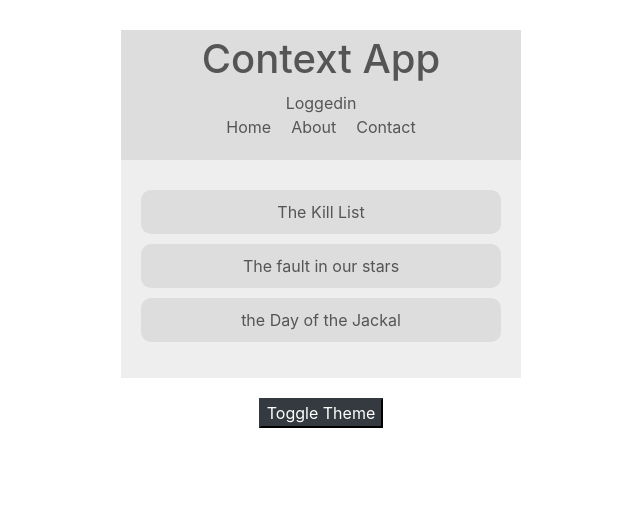
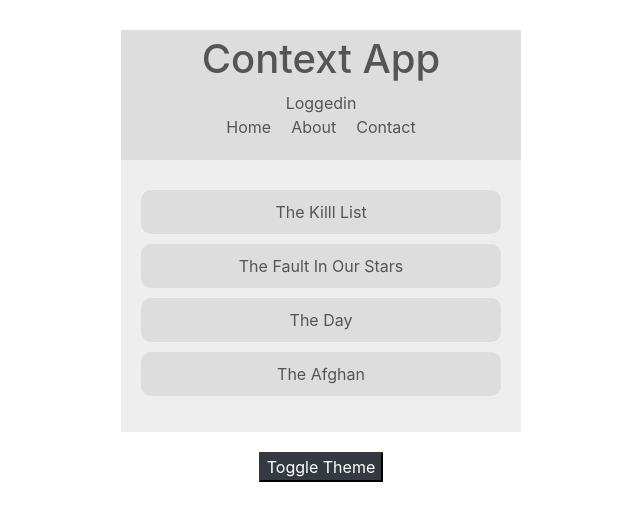
Before and after one commit to specter25/advrea, a React (Create React App) app: page / in a window 1280 px wide. Shown: the top 520 px of the page, without its empty margins (319-959 px from the left). Built offline with nearby package versions, Linux system fonts and the light colour scheme.

Commit message:
BookList Contxt added

```diff
--- a/src/App.js
+++ b/src/App.js
@@ -7,7 +7,7 @@ import Songlist from './components/SongList'
 import ThemeContextProvider from "./context/ThemeContext";
 import ThemeToggle from './components/ThemeToggle'
 import AuthContextProvider from "./context/AuthContext";
-
+import BookContextProvider, { BookContext } from "./context/BookContext";
 
 function App() {
   return (
@@ -15,7 +15,10 @@ function App() {
       <ThemeContextProvider>
         <AuthContextProvider>
         <Navbar />
-        <Booklist />
+        <BookContextProvider>
+          <Booklist />
+        </BookContextProvider>
+
         <ThemeToggle />
         </AuthContextProvider>
       </ThemeContextProvider>
--- a/src/components/Booklist.js
+++ b/src/components/Booklist.js
@@ -1,17 +1,23 @@
 import React, { useContext } from 'react'
+
 import { ThemeContext } from '../context/ThemeContext'
+import { BookContext } from '../context/BookContext'
 
 
 const Booklist = () => {
     const {isLightTheme ,light ,dark} = useContext(ThemeContext);
+    const {books} = useContext(BookContext);
+
     const theme = isLightTheme?light:dark ;
     return (
         <div className="book-list" style ={{background:theme.bg, color:theme.syntax}}>
 
                 <ul>
-                    <li  style ={{background:theme.ui, }}>The Kill List</li>
-                    <li  style ={{background:theme.ui, }}>The fault in our stars</li>
-                    <li  style ={{background:theme.ui, }}>the Day of  the Jackal</li>
+                    {
+                        books.map(book=>(
+                            <li key ={book.id}  style ={{background:theme.ui, }}>{book.title}</li>
+                        ))
+                    }
                 </ul>
         </div>
     )
--- a/src/components/SongList.js
+++ b/src/components/SongList.js
@@ -1,5 +1,5 @@
 import React ,{useState ,useEffect} from 'react';
-import uuid from 'uuid/v1'
+import uuid from 'uuid/dist/v1'
 import NewSongForm from "./NewSongForm";
 
 const SongList = () => {
--- /dev/null
+++ b/src/context/BookContext.js
@@ -0,0 +1,19 @@
+import React  , {createContext ,useState} from 'react'
+
+export const BookContext = createContext();
+
+const BookContextProvider = (props) => {
+   const [books,setBooks] =  useState([
+        {title:'The Killl List' ,id:1},
+        {title:'The Fault In Our Stars' ,id:2},
+        {title:'The Day' ,id:3},
+        {title:'The Afghan' ,id:4}
+    ])
+    return (
+        <BookContext.Provider value ={{books}}>
+            {props.children}
+        </BookContext.Provider>
+    )
+}
+
+export default BookContextProvider
```
